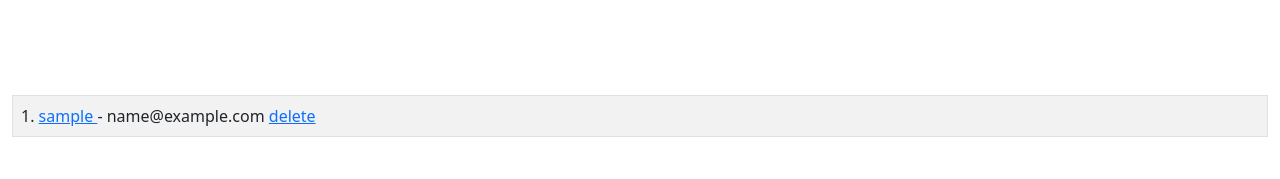
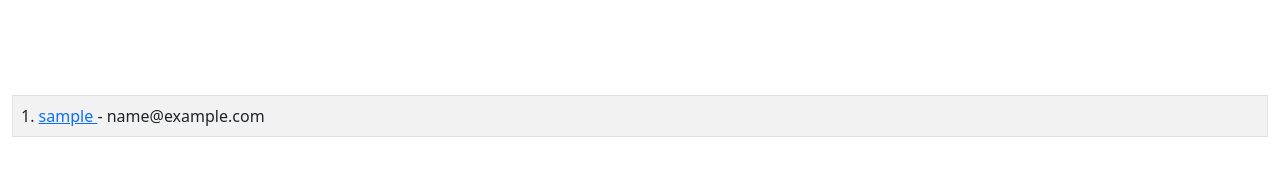
Before and after one commit to MickaelRigault/typingapp, a Flask app: page /user/add in a window 1280 px wide. Shown: the part 621-800 px from the top of the page. Run offline with Flask 2, Linux system fonts and the light colour scheme; the visitor is signed in with stand-in values (Sample User, id 1); parts of the project's set-up code (start-up, migrations or seed data) failed here and were passed over.

Commit message:
change app

```diff
--- a/typingapp/__init__.py
+++ b/typingapp/__init__.py
@@ -7,6 +7,8 @@ app = Flask(__name__)
 app.config['SECRET_KEY'] = "this_is_the_secretkey"
 app.jinja_env.auto_reload = True
 app.config['TEMPLATES_AUTO_RELOAD'] = True
-#app.run(debug=True, host='0.0.0.0')
 
 import typingapp.routes
+
+if __name__ == "__main__":
+    app.run(host="127.0.0.1", port="8000")
--- a/typingapp/templates/add_user.html
+++ b/typingapp/templates/add_user.html
@@ -35,8 +35,7 @@
    <tr>
      <td>{{ our_user.id}}. <a href="{{ url_for('update_user',
   id=our_user.id)}}"> {{ our_user.username }} </a> - {{ our_user.email
-  }} <a href="{{ url_for('delete_user',
-  id=our_user.id)}}"> delete </a></td>
+       }}
    </tr>
    {% endfor %}
 
```
